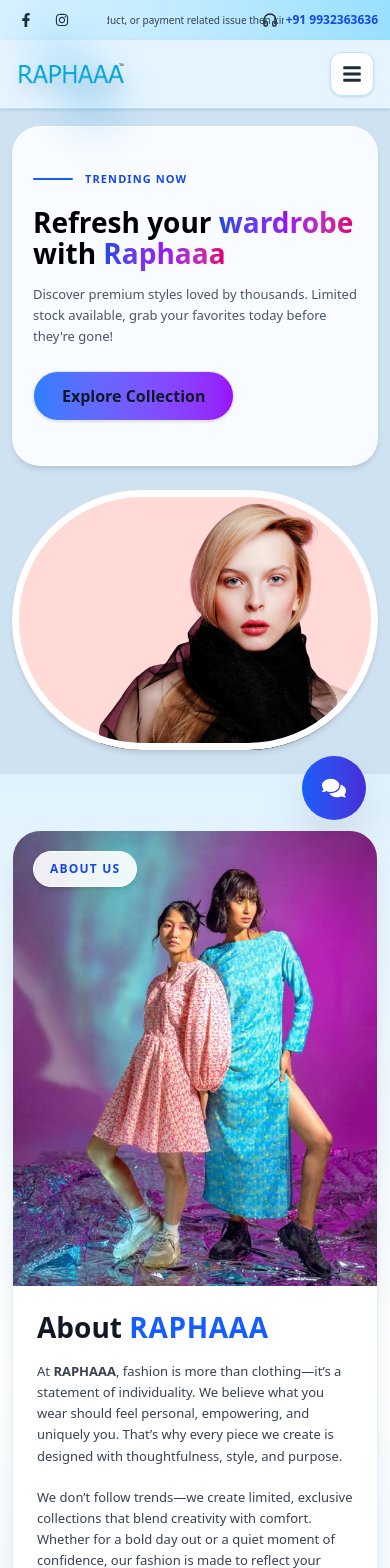
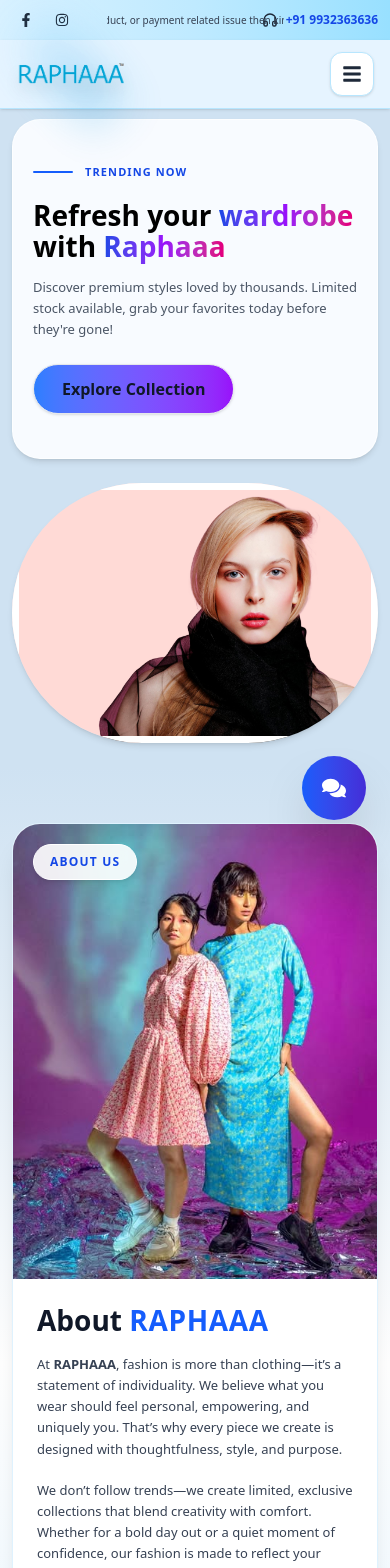
Before and after one commit to yarrowtech-intern2/Raphaaa-Landing, a React (Vite) app: page / in a window 390 px wide. Shown: the top 1568 px of the page. Built offline with nearby package versions, Linux system fonts and the light colour scheme.

Commit message:
fixed responsived

```diff
--- a/src/App.jsx
+++ b/src/App.jsx
@@ -22,7 +22,7 @@
       <ToastContainer />
       <Header />
 
-      <main className="pt-[102px] sm:pt-[112px] bg-[#cfe2f2]">
+      <main className="pt-[95px] sm:pt-[112px] bg-[#cfe2f2]">
         <Routes>
           <Route path="/" element={<Home />} />
         </Routes>
--- a/src/Component/About.jsx
+++ b/src/Component/About.jsx
@@ -6,7 +6,7 @@
   return (
     <section
       id="about"
-      className="w-full py-14 sm:py-16 lg:py-20 px-3 sm:px-6 bg-gradient-to-b from-sky-100 via-white to-sky-100"
+      className="w-full py-14 sm:py-16 lg:py-20 px-3 sm:px-6 bg-gradient-to-b from-[#cfe2f2] via-white to-sky-100"
     >
       <div
         data-aos="fade-up"
--- a/src/Component/Hero.jsx
+++ b/src/Component/Hero.jsx
@@ -98,7 +98,7 @@
               <div
                 className="
                   absolute inset-0 pointer-events-none
-                  rounded-full lg:rounded-l-none lg:rounded-r-[999px]
+                  rounded-[28px] lg:rounded-l-none lg:rounded-r-[999px]
                   border-[7px] sm:border-[10px] border-white
                 "
               />
```
